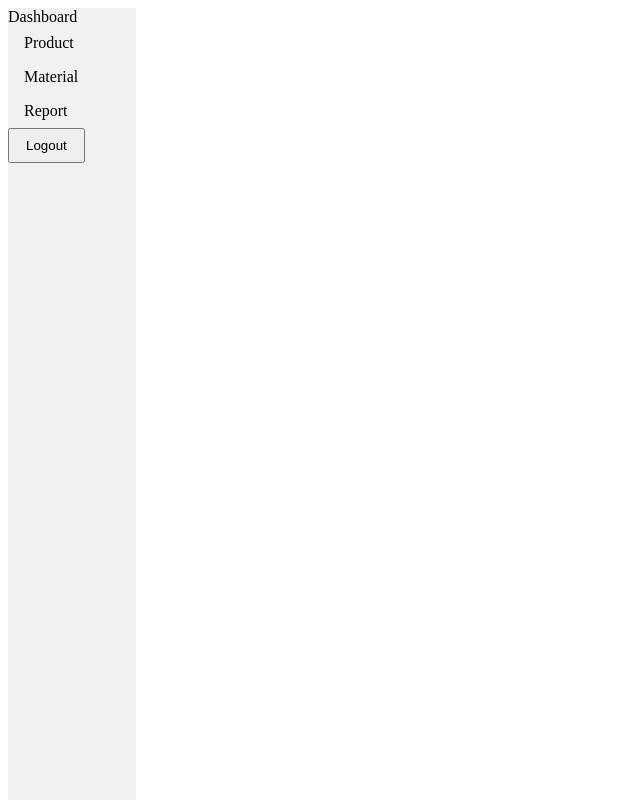
After one commit to Metzelei15/inventorysystem, a PHP site: page /adminhomepage.php in a window 1280 px wide. The commit adds this page. Shown: the whole page, without its empty margins (0-640 px from the left). Run offline with PHP 8.4, Linux system fonts and the light colour scheme; the visitor is signed in with stand-in values (Sample User, id 1).

Commit message:
Admin Staff and UI

```diff
--- /dev/null
+++ b/adminhomepage.php
@@ -0,0 +1,67 @@
+<?php
+	include('dbconn.php');
+	session_start();
+
+	if (!isset($_SESSION["role"])){
+		echo "<script>document.location.href = 'login.php'</script>";
+	}
+?>
+<!DOCTYPE html>
+<html>
+<head>
+	<title>Admin Dashboard</title>
+<style>
+	ul {
+		list-style-type: none;
+		margin: 0;
+		padding: 0;
+		width: 10%;
+		background-color: #f1f1f1;
+		position: fixed;
+		height: 100%;
+		overflow: auto;
+	}
+
+	li a {
+		display: block;
+		color: #000;
+		padding: 8px 16px;
+		text-decoration: none;
+	}
+
+	li a.active {
+	  background-color: #04AA6D;
+	  color: white;
+	}
+
+	li a:hover:not(.active) {
+	  background-color: #555;
+	  color: white;
+	}
+
+	form input {
+		display: block;
+		color: #000;
+		padding: 8px 16px;
+		text-decoration: none;
+	}
+
+</style>
+</head>
+<?php
+	if (isset($_POST["logout"])){
+		session_unset();
+		session_destroy();
+		echo "<script>document.location.href = 'login.php';</script>";
+	}
+?>
+<body>
+	<ul>
+		<li>Dashboard</li>
+		<li><a href="#product">Product</a></li>
+		<li><a href="#material">Material</a></li>
+		<li><a href="#report">Report</a></li>
+		<form method="POST"><input type="submit" name="logout" value="Logout">
+	</ul>
+</body>
+</html>
```
Also changed, not shown: login.php (+23 -4 lines), staffhomepage.php (+76 -8 lines).
